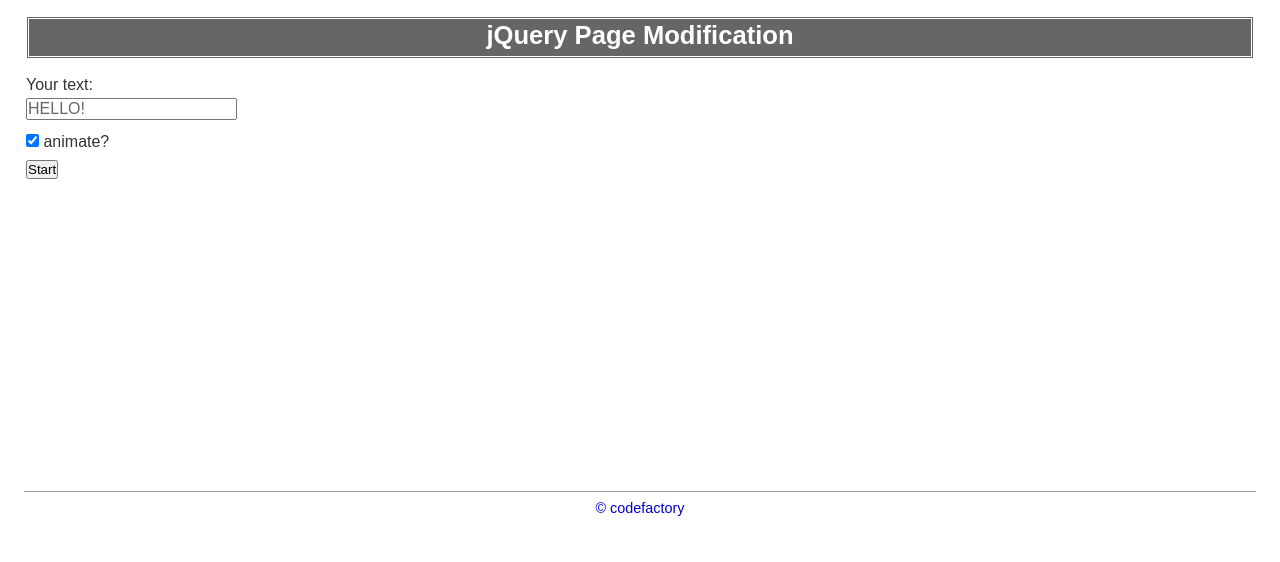
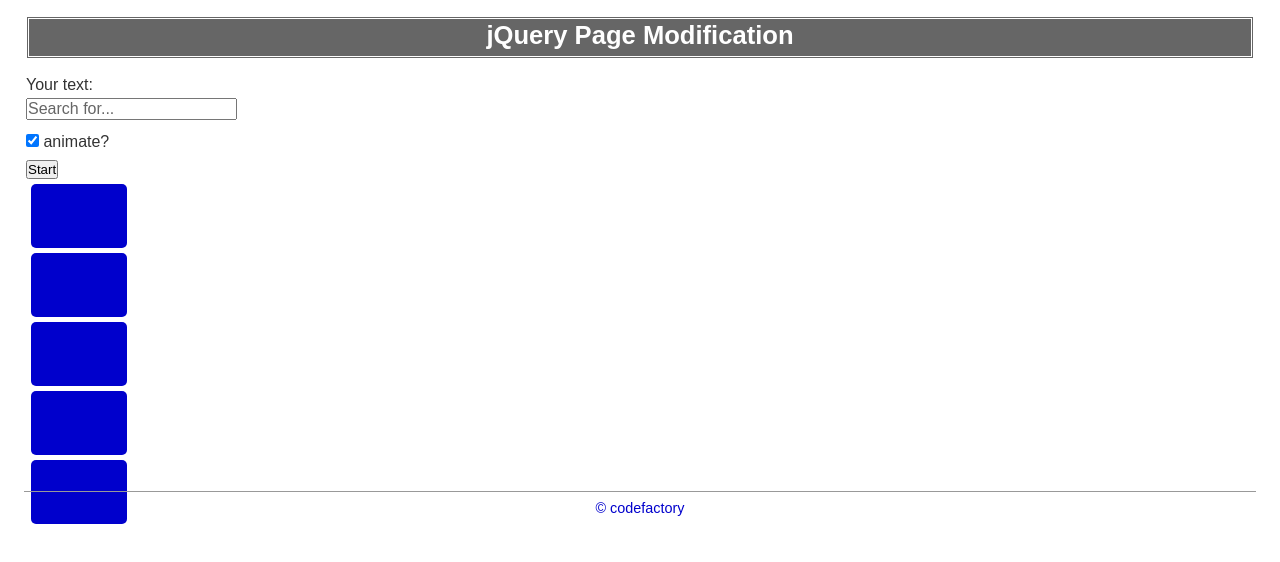
Before and after one commit to David-Coderfield/JQuery-Day-1-Brano-Dave, a plain HTML site: page Intermediate/exercise.html in a window 1280 px wide. Drawn offline with nearby package versions, Linux system fonts and the light colour scheme.

Commit message:
intermediate done

```diff
--- a/Intermediate/exercise.html
+++ b/Intermediate/exercise.html
@@ -17,7 +17,7 @@
 
 		<form id="myform" action="#" method="get">
 			<label for="msg">Your text:</label>
-			<input type="text" id="msg" name="msg" value="HELLO!" />
+			<input id="first" type="text" id="msg" name="msg" value="HELLO!" />
 
 			<label><input type="checkbox" id="animate" name="animate" checked="checked" /> animate?</label>
 
--- a/Intermediate/myscript.js
+++ b/Intermediate/myscript.js
@@ -6,3 +6,22 @@ $("form").submit(function(e) {
 
 
 });
+
+
+// remove all form from the page
+// $("form").remove();
+
+
+// Crate 5 new DIV's
+$("article").append("<div></div> <div></div> <div></div> <div></div> <div></div>");
+
+// add class name of 'box' to each new DIV
+$("article div").addClass('box');
+
+
+// Within the input field change the value to "Search for..."
+$("input:text").val('Search for...');
+
+
+// Change the link to "www.codefactory.wien"
+$("a").attr("href",'www.codefactory.wien');
```
